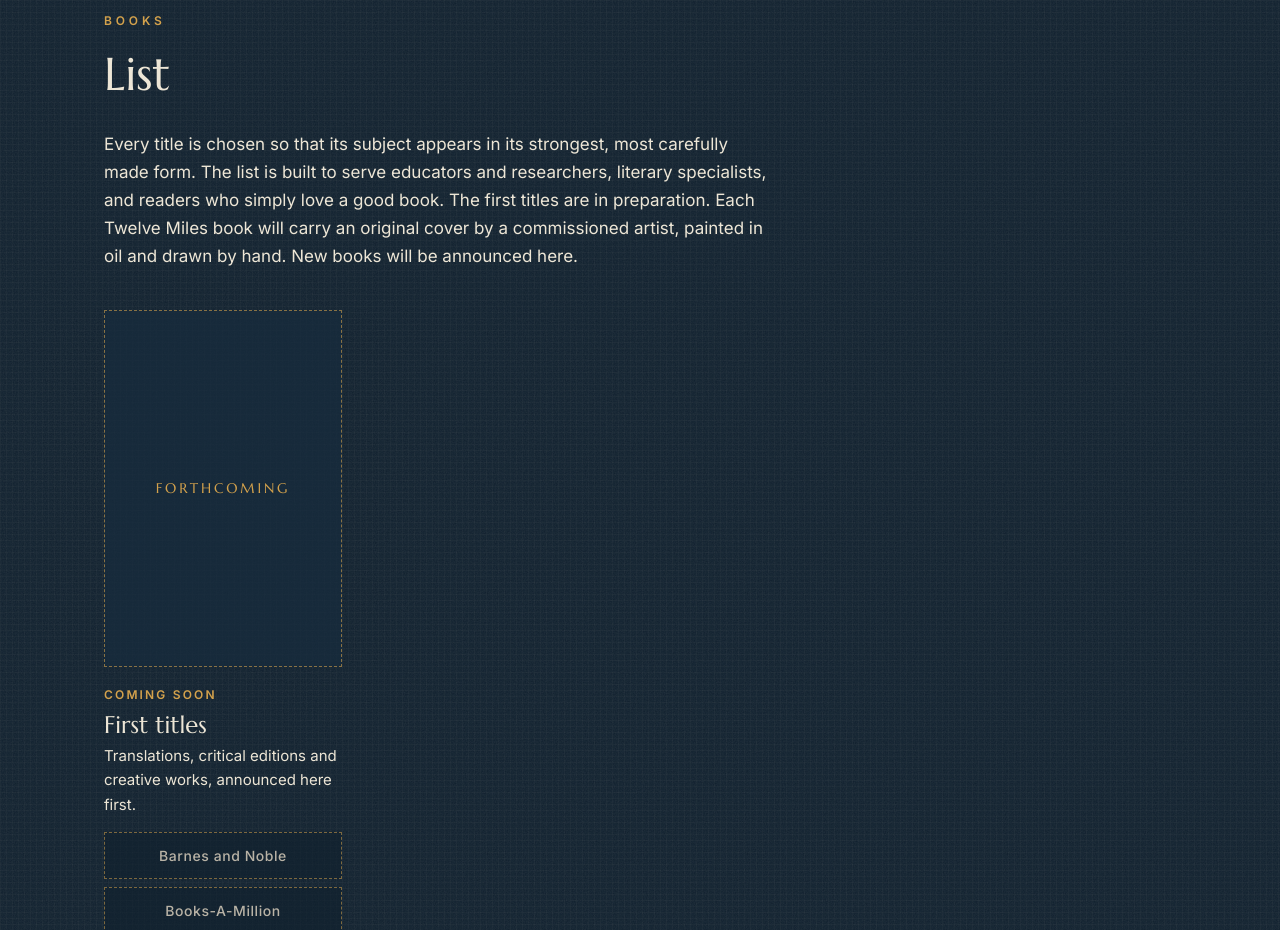
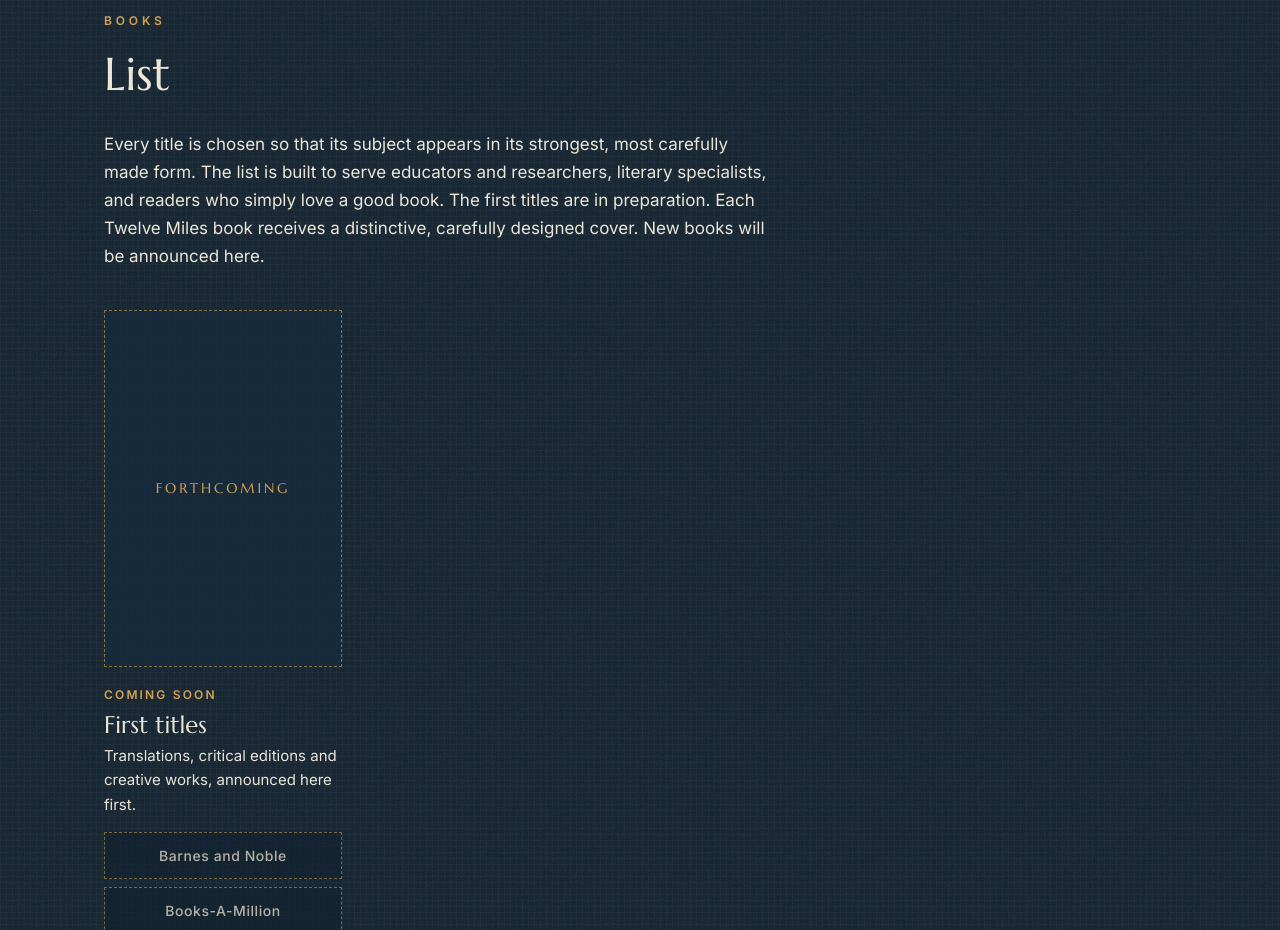
Before and after one commit to ikeamjohnson/twelvemilespress, a plain HTML site: page index.html in a window 1280 px wide. Shown: the part 2154-3084 px from the top of the page. Drawn offline with Linux system fonts and the light colour scheme.

Commit message:
Add files via upload

```diff
--- a/index.html
+++ b/index.html
@@ -266,7 +266,7 @@
     <div class="wrap">
       <p class="eyebrow">Books</p>
       <h2>List</h2>
-      <p class="body">Every title is chosen so that its subject appears in its strongest, most carefully made form. The list is built to serve educators and researchers, literary specialists, and readers who simply love a good book. The first titles are in preparation. Each Twelve Miles book will carry an original cover by a commissioned artist, painted in oil and drawn by hand. New books will be announced here.</p>
+      <p class="body">Every title is chosen so that its subject appears in its strongest, most carefully made form. The list is built to serve educators and researchers, literary specialists, and readers who simply love a good book. The first titles are in preparation. Each Twelve Miles book receives a distinctive, carefully designed cover. New books will be announced here.</p>
       <div class="shelf">
         <!--
           To add a book, copy this block, replace the placeholder cover with
```
